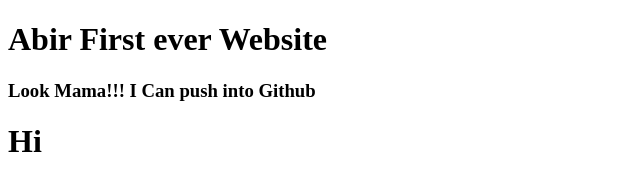
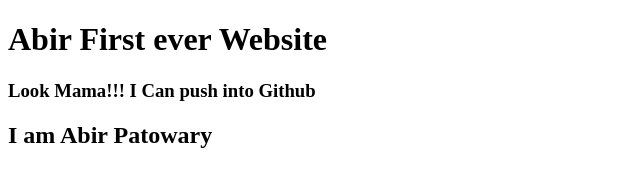
Before and after one commit to AbirPatowary/Abir-first-website, a plain HTML site: page index.html in a window 1280 px wide. Shown: the whole page, without its empty margins (0-640 px from the left). Drawn offline with Linux system fonts and the light colour scheme.

Commit message:
ap added

```diff
--- a/index.html
+++ b/index.html
@@ -9,6 +9,6 @@
 <body>
     <h1>Abir First ever Website</h1>
     <h3>Look Mama!!! I Can push into Github</h3>
-    <h1>Hi</h1>
+    <h2>I am Abir Patowary</h2>
 </body>
 </html>
```
